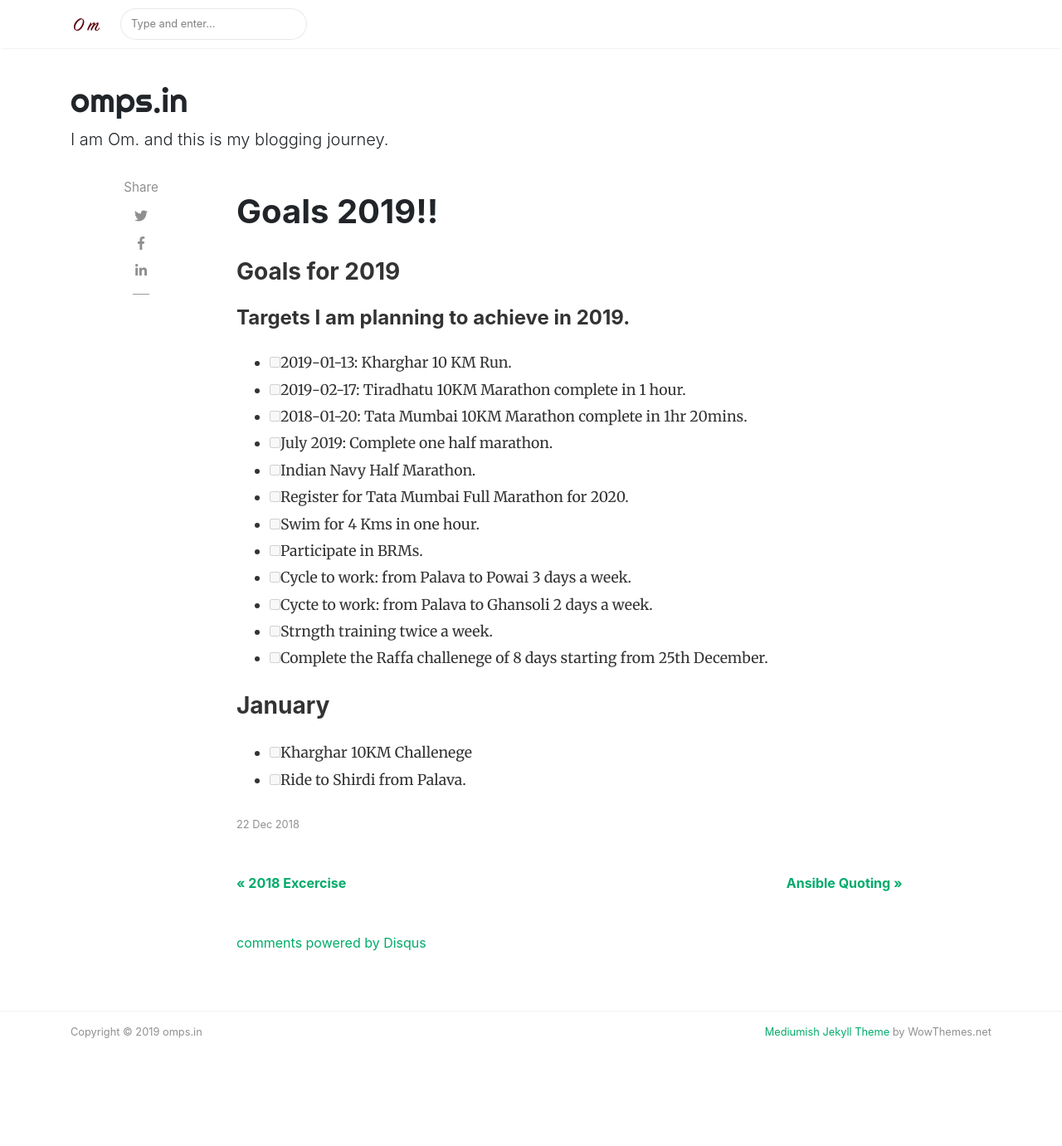
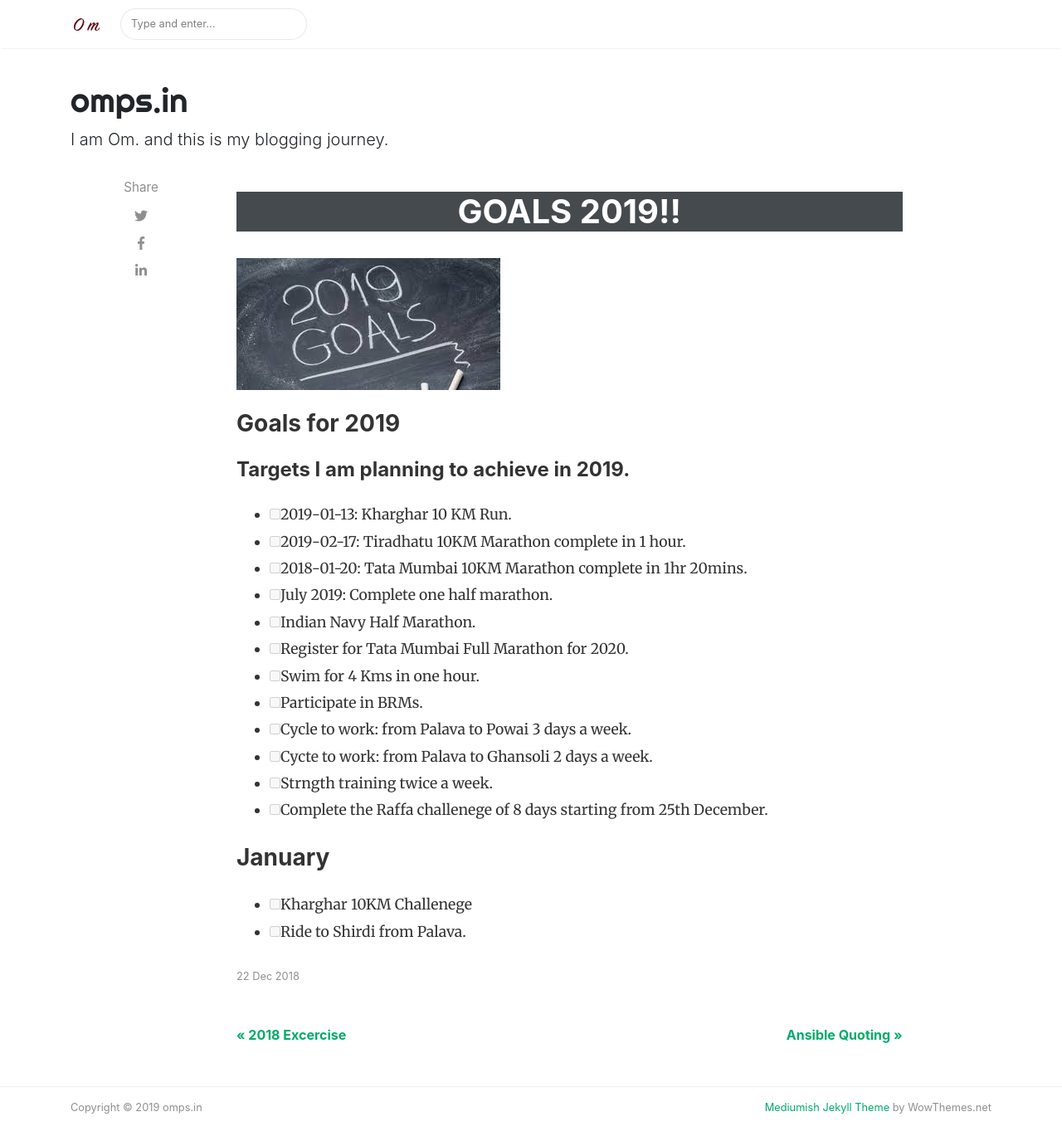
Before and after one commit to omps/omps.github.io, a Jekyll site: the page built from _posts/2018-12-22-goals-2019.markdown, in a window 1280 px wide and 1400 px high. Shown: the top 1381 px of the window at 83% size. Built offline with Jekyll 4.4.1, drawn with Linux system fonts in a browser that asks for light colours; nearby versions of some CDN libraries; comment, search, counter and statistics services are not loaded.

Commit message:
fixed some css and text layout

```diff
--- a/_includes/disqus.html
+++ b/_includes/disqus.html
@@ -1,3 +1,4 @@
+{% if page.comments != false %}
 <section class="disqus">
     <div id="disqus_thread"></div>
     <script type="text/javascript">
@@ -12,3 +13,4 @@
     <noscript>Please enable JavaScript to view the <a href="http://disqus.com/?ref_noscript">comments powered by Disqus.</a></noscript>
     <a href="http://disqus.com" class="dsq-brlink">comments powered by <span class="logo-disqus">Disqus</span></a>
 </section>
+{% endif %}
--- a/_includes/featuredbox.html
+++ b/_includes/featuredbox.html
@@ -38,7 +38,7 @@
                                 {% if author.avatar %}
                                 <img class="author-thumb" src="{{site.baseurl}}/{{ author.avatar }}" alt="{{ author.display_name }}">
                                 {% else %}
-                                <img class="author-thumb" src="https://www.gravatar.com/avatar/{{ author.gravatar }}?s=250&d=mm&r=x" alt="{{ author.display_name }}">
+                                <img class="author-thumb" src="{{site.baseurl}}/assets/images/author-thumbnail-small.jpg" alt="{{ author.display_name }}">
                                 {% endif %}
                                 </span>
                                 <span class="author-meta">
--- a/_includes/postbox.html
+++ b/_includes/postbox.html
@@ -34,7 +34,7 @@
                 {% if author.avatar %}
                 <img class="author-thumb" src="{{site.baseurl}}/{{ author.avatar }}" alt="{{ author.display_name }}">
                 {% else %}
-                <img class="author-thumb" src="https://www.gravatar.com/avatar/{{ author.gravatar }}?s=250&d=mm&r=x" alt="{{ author.display_name }}">
+                <img class="author-thumb" src="{{site.baseurl}}/assets/images/author-thumbnail-small.jpg" alt="{{ author.display_name }}">
                 {% endif %}
                 </span>
                 <span class="author-meta">
--- a/_layouts/post.html
+++ b/_layouts/post.html
@@ -28,7 +28,7 @@ post_class: post-template
                         {% if author.avatar %}
                         <img class="author-thumb" src="{{site.baseurl}}/{{ author.avatar }}" alt="{{ author.display_name }}">
                         {% else %}
-                        <img class="author-thumb" src="https://www.gravatar.com/avatar/{{ author.gravatar }}?s=250&d=mm&r=x" alt="{{ author.display_name }}">
+                        <img class="author-thumb" src="{{site.baseurl}}/assets/images/author-thumbnail-small.jpg" alt="{{ author.display_name }}">
                         {% endif %}
                     </div>
                     <div class="col-xs-12 col-md-9 col-lg-10 text-center text-md-left">
--- a/_posts/2018-12-22-goals-2019.markdown
+++ b/_posts/2018-12-22-goals-2019.markdown
@@ -3,7 +3,8 @@ layout:     post
 title:      "Goals 2019!!"
 subtitle:   "Goals to achieve in 2019"
 date:       "2018-12-22"
-#image: "assets/images/goals-2019.jpg"
+image: "assets/images/goals-2019.jpeg"
+comments: false
 published: true
 featured: true
 ---
--- a/assets/css/screen.css
+++ b/assets/css/screen.css
@@ -28,7 +28,7 @@ section.recent-posts{margin-bottom:0;}
 .listfeaturedtag .thumbnail{background-size:cover;height:100%;display:block;background-position:38% 22% !important;background-origin:border-box !important;border-top-left-radius:.25rem;border-bottom-left-radius:.25rem;}
 .listfeaturedtag .card-block{padding-left:0;}
 .listfeaturedtag h2.card-title,
-.listrecent h2.card-title{font-size:1.3rem;font-weight:700;line-height:1.25;}
+.listrecent h2.card-title{font-size:1.3rem;font-weight:700;line-height:1.25;text-transform:uppercase;}
 .listfeaturedtag h4.card-text,
 .listrecent h4.card-text{color:rgba(0, 0, 0, .44);font-size:0.95rem;line-height:1.6;font-weight:400;}
 .featured-box-img-cover{object-fit:cover;width:100%;height:100%;max-height:100%;}
@@ -65,7 +65,7 @@ span.post-read-more a:hover{color:rgba(0, 0, 0, .8);}
 .mediumnavigation .search-icon{margin-left:-40px;display:inline-block;margin-top:3px;cursor:pointer;}
 .mediumnavigation .navbar-brand img{max-height:30px;margin-right:5px;}
 .mainheading h1.sitetitle{font-family:Righteous;}
-.mainheading h1.posttitle{font-weight:700;margin-bottom:1rem;}
+.mainheading h1.posttitle{font-weight:700;margin-bottom:1rem;background-color:#454a4e;color:white;text-align:center;text-transform: uppercase;}
 .footer{border-top:1px solid rgba(0, 0, 0, .05) !important;padding-top:15px;padding-bottom:12px;font-size:0.8rem;color:rgba(0, 0, 0, .44);margin-top:50px;margin-bottom:62px;position:relative;background:#fff;}
 .link-dark{color:rgba(0, 0, 0, .8);}
 .article-post{font-family:Merriweather;font-size:1.1rem;line-height:1.84;color:rgba(0, 0, 0, .8);}
```
Also changed, not shown: assets/images/author-thumbnail-big.jpg (added), assets/images/author-thumbnail-small.jpg (added), assets/images/goals-2019.jpeg (added), assets/images/goals-2019.jpg, 2 other files.
